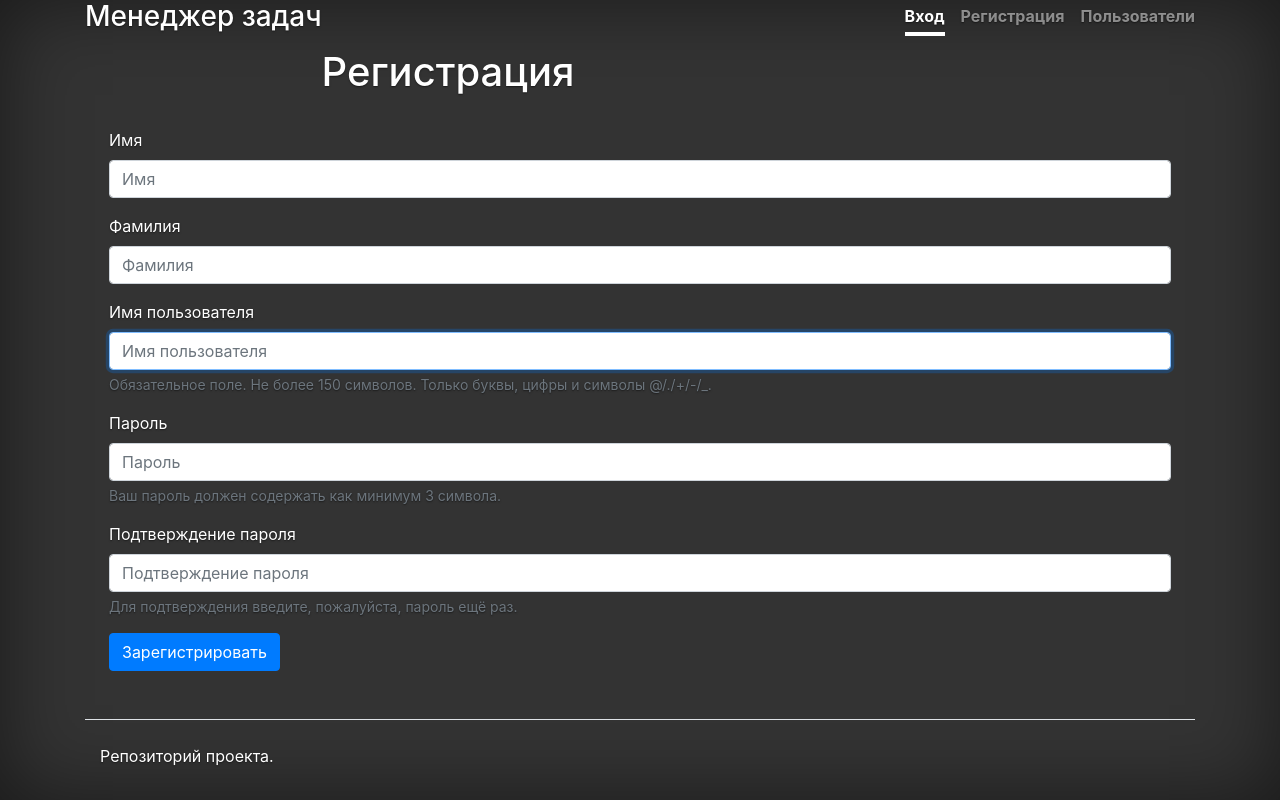
After one commit to sch0nik/python-project-lvl4, a Django app: page /users/create/ in a window 1280 px wide. The commit adds this page. Run offline with Django 4.2, Linux system fonts and the light colour scheme; some libraries are stand-ins or nearby versions.

Commit message:
Регистрация пользователя

```diff
--- a/fourth/task_manager/templates/head.html
+++ b/fourth/task_manager/templates/head.html
@@ -26,5 +26,5 @@
       }
     </style>
     <!-- Custom styles for this template -->
-    <link href="/cover.css" rel="stylesheet">
+    <link href="/templates/cover.css" rel="stylesheet">
 </head>
--- a/fourth/task_manager/templates/header.html
+++ b/fourth/task_manager/templates/header.html
@@ -3,7 +3,7 @@
   <div class="inner">
     <h3 class="masthead-brand">
       <a href="{% url 'index' %}">
-        {% translate "Менеджер задач" %}
+        <p class="text-center">{% translate "Менеджер задач" %}</p>
       </a>
     </h3>
     {% include 'nav.html' %}
--- a/fourth/task_manager/templates/nav.html
+++ b/fourth/task_manager/templates/nav.html
@@ -1,6 +1,6 @@
 {% load i18n %}
 <nav class="nav nav-masthead justify-content-center">
-  <a class="nav-link active" href="#">{% translate "Вход" %}</a>
-  <a class="nav-link" href="#">{% translate "Регистрация" %}</a>
+  <a class="nav-link active" href="{% url 'login' %}">{% translate "Вход" %}</a>
+  <a class="nav-link" href="{% url 'register' %}">{% translate "Регистрация" %}</a>
   <a class="nav-link" href="{% url 'users' %}">{% translate "Пользователи" %}</a>
 </nav>
--- /dev/null
+++ b/fourth/task_manager/templates/register.html
@@ -0,0 +1,93 @@
+<!doctype html>
+{% load i18n %}
+<html lang="ru">
+  {% include 'head.html' %}
+  <body class="text-left">
+    <div class="container wrapper flex-grow-1">
+      {% include 'header.html' %}
+
+      <main role="main" class="inner cover">
+        <h1>{% translate "Регистрация" %}</h1>
+        {% if msg %}
+          <h5>{% translate msg %}</h5>
+        {% endif %}
+        <br>
+        <form method="post">
+          {% csrf_token %}
+          <div class="form-group">
+            <label for="id_first_name">Имя</label>
+            <input
+                    type="text"
+                    name="first_name"
+                    maxlength="150"
+                    class="form-control"
+                    placeholder="Имя"
+                    title=""
+                    required id="id_first_name">
+          </div>
+          <div class="form-group">
+            <label for="id_last_name">Фамилия</label>
+            <input
+                    type="text"
+                    name="last_name"
+                    maxlength="150"
+                    class="form-control"
+                    placeholder="Фамилия"
+                    title=""
+                    required id="id_last_name">
+          </div>
+          <div class="form-group">
+            <label for="id_username">Имя пользователя</label>
+            <input
+                    type="text"
+                    name="username"
+                    maxlength="150"
+                    autofocus class="form-control"
+                    placeholder="Имя пользователя"
+                    title="Обязательное поле. Не более 150 символов. Только буквы, цифры и символы @/./+/-/_."
+                    required id="id_username">
+            <small class="form-text text-muted">
+              Обязательное поле. Не более 150 символов. Только буквы, цифры и символы @/./+/-/_.
+            </small>
+          </div>
+          <div class="form-group">
+            <label for="id_password1">Пароль</label>
+            <input
+                    type="password"
+                    name="password1"
+                    autocomplete="new-password"
+                    class="form-control"
+                    placeholder="Пароль"
+                    title="Ваш пароль должен содержать как минимум 3 символа."
+                    required id="id_password1">
+            <small class="form-text text-muted">
+              Ваш пароль должен содержать как минимум 3 символа.
+            </small>
+          </div>
+          <div class="form-group">
+            <label for="id_password2">Подтверждение пароля</label>
+            <input
+                    type="password"
+                    name="password2"
+                    autocomplete="new-password"
+                    class="form-control"
+                    placeholder="Подтверждение пароля"
+                    title="Для подтверждения введите, пожалуйста, пароль ещё раз."
+                    required id="id_password2">
+            <small class="form-text text-muted">
+              Для подтверждения введите, пожалуйста, пароль ещё раз.
+            </small>
+          </div>
+          <div class="form-group">
+            <input
+                    class="btn btn-primary"
+                    type="submit"
+                    value="Зарегистрировать">
+          </div>
+          </form>
+      </main>
+
+      {% include 'footer.html' %}
+    </div>
+  </body>
+</html>
--- a/fourth/task_manager/views.py
+++ b/fourth/task_manager/views.py
@@ -1,8 +1,7 @@
-from django.shortcuts import render
-from django.template import loader
+from django.contrib.auth.models import User
+from django.shortcuts import redirect, render
+from django.urls import reverse
 from django.views.generic.base import TemplateView
-from django.contrib.auth.models import User
-# from fourth.task_manager.models import Users
 
 
 class IndexView(TemplateView):
@@ -13,12 +12,67 @@ class IndexView(TemplateView):
 
 
 class UsersView(TemplateView):
-    template_name = 'index.html'
+    template_name = 'users.html'
 
     def get(self, request, *args, **kwargs):
-        users = loader.render_to_string('users.html', context={
-            'users': User.objects.all(),
-            # 'users': None,
-        })
-        # users = loader.render_to_string('users.html')
-        return render(request, 'index.html', context={'main': users})
+        return render(
+            request,
+            'users.html',
+            context={'users': User.objects.all()},
+        )
+
+
+class RegisterView(TemplateView):
+    template_name = 'register.html'
+
+    def get(self, request, *args, **kwargs):
+        return render(
+            request,
+            self.template_name,
+        )
+
+    def post(self, request, *args, **kwargs):
+        first_name = request.POST.get('first_name')
+        last_name = request.POST.get('last_name')
+        username = request.POST.get('username')
+        password1 = request.POST.get('password1')
+        password2 = request.POST.get('password2')
+
+        user = User.objects.filter(username=username)
+        if user:
+            return render(
+                request,
+                self.template_name,
+                context={'msg': 'Такой пользователь уже есть'}
+            )
+        if password1 == password2:
+            user = User()
+            user.username = username
+            user.set_password(password1)
+            user.first_name = first_name
+            user.last_name = last_name
+            user.save()
+
+            return redirect(reverse("index"))
+        else:
+            return render(
+                request,
+                self.template_name,
+                context={'msg': 'Пароли не сопадают.'},
+            )
+
+
+class LoginView(TemplateView):
+    template_name = 'login.html'
+
+    def get(self, request, *args, **kwargs):
+        return render(
+            request,
+            self.template_name,
+        )
+
+    def post(self, request, *args, **kwargs):
+        return render(
+            request,
+            self.template_name,
+        )
--- a/fourth/urls.py
+++ b/fourth/urls.py
@@ -21,5 +21,7 @@ from fourth.task_manager import views
 urlpatterns = [
     path('', views.IndexView.as_view(), name='index'),
     path('users/', views.UsersView.as_view(), name='users'),
+    path('users/create/', views.RegisterView.as_view(), name='register'),
+    path('login/', views.LoginView.as_view(), name='login'),
     path('admin/', admin.site.urls),
 ]
```
Also changed, not shown: fourth/settings.py (+0 -10 lines), fourth/task_manager/templates/index.html (+15 -7 lines), fourth/task_manager/templates/login.html (added, +16 -0 lines), fourth/task_manager/templates/main.html (deleted, +0 -14 lines), fourth/task_manager/templates/users.html (+17 -3 lines), 1 other file.
